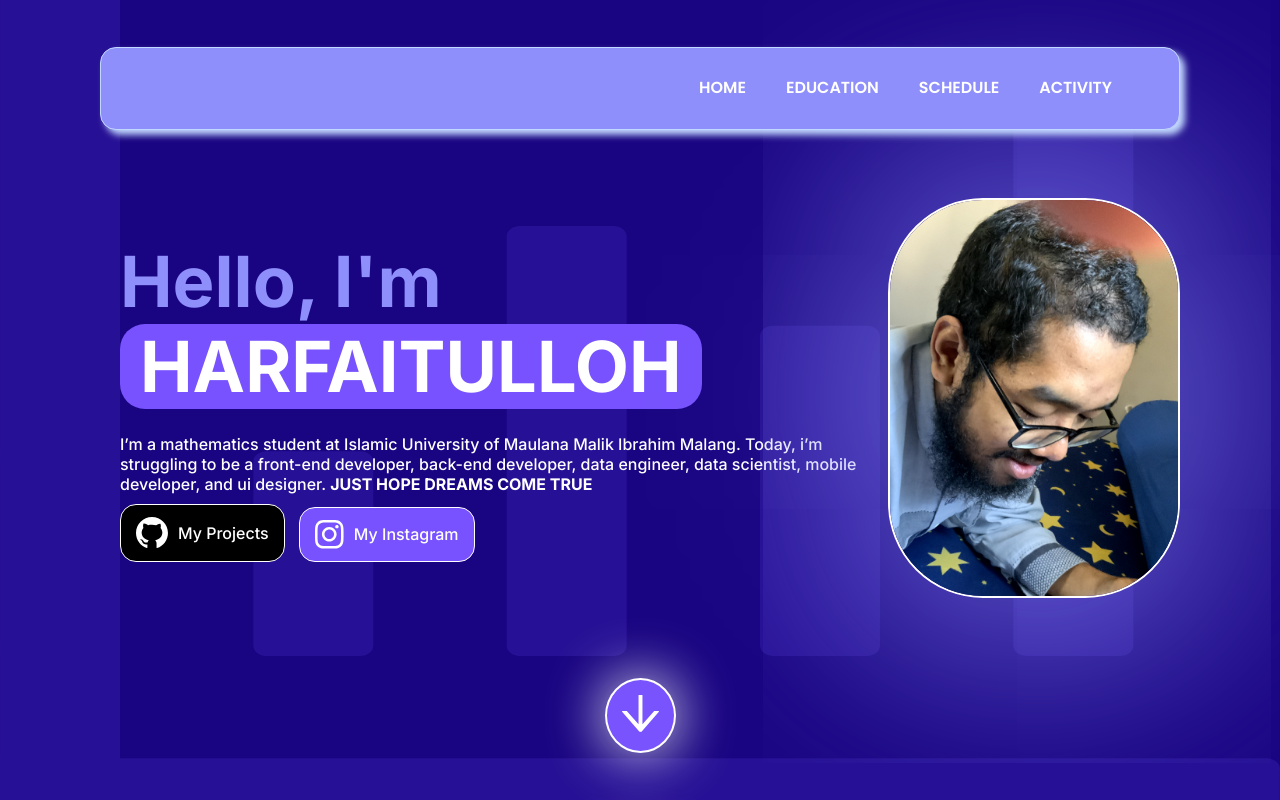
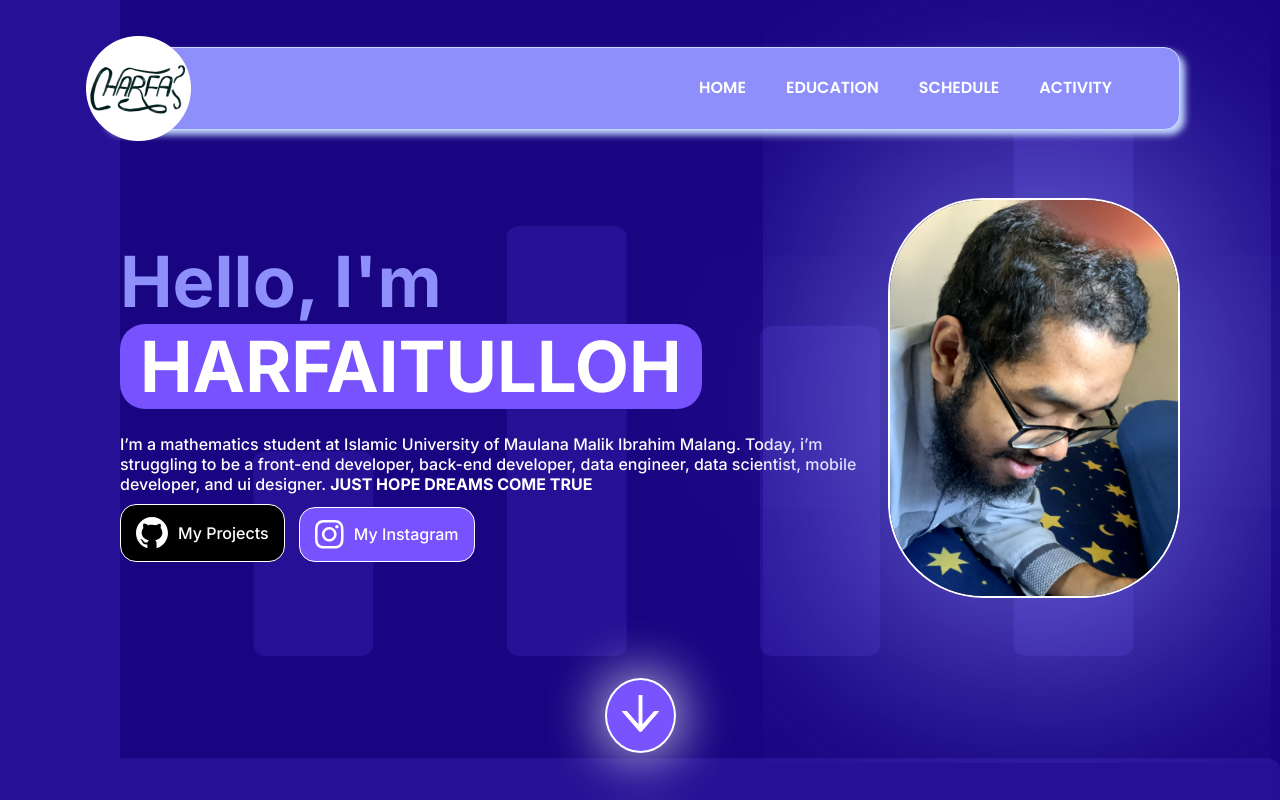
Before and after one commit to HARFAITULLOH/Tugas-1-PPK-II, a plain HTML site: page index.html in a window 1280 px wide. Shown: the top 800 px of the page. Drawn offline with Linux system fonts and the light colour scheme; the site is published under a folder, as on GitHub Pages, so addresses that start at the root find nothing.

Commit message:
change url image

```diff
--- a/index.html
+++ b/index.html
@@ -57,7 +57,7 @@
       <header>
         <nav>
           <img
-            src="/assets/images/Logo.png"
+            src="./assets/images/Logo.png"
             alt="" />
           <ul>
             <li><a href="#home">HOME</a></li>
```
